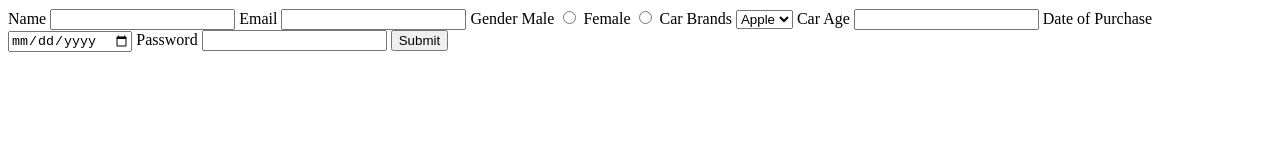
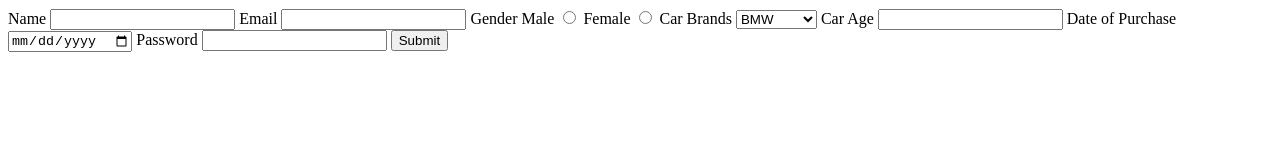
Before and after one commit to acciojob/car-insurance-form-goyalakshat111, a website: page main.html in a window 1280 px wide. Drawn offline with Linux system fonts and the light colour scheme.

Commit message:
created a submission

```diff
--- a/main.html
+++ b/main.html
@@ -22,10 +22,10 @@
 		<input type="radio" id="female" name="gender" required/>
 
 		<label for="cars">Car Brands</label>
-		<select id="laptop" />
-			<option value="apple">Apple</option>
-			<option value="asus">Asus</option>
-			<option value="hp">HP</option>
+		<select id="cars" />
+			<option value="bmw">BMW</option>
+			<option value="audi">Audi</option>
+			<option value="mercedez">Mercedez</option>
 		</select>
 
 		<label for="carage">Car Age</label>
```
